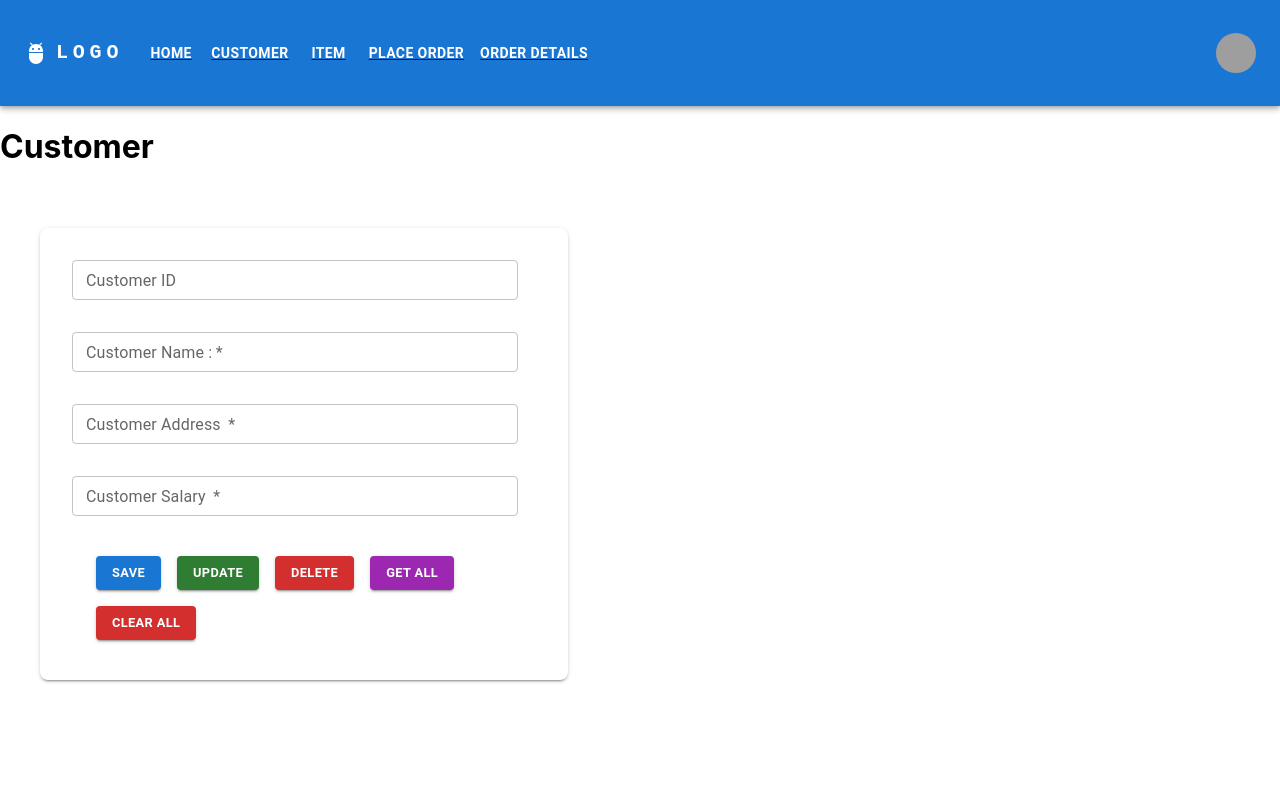
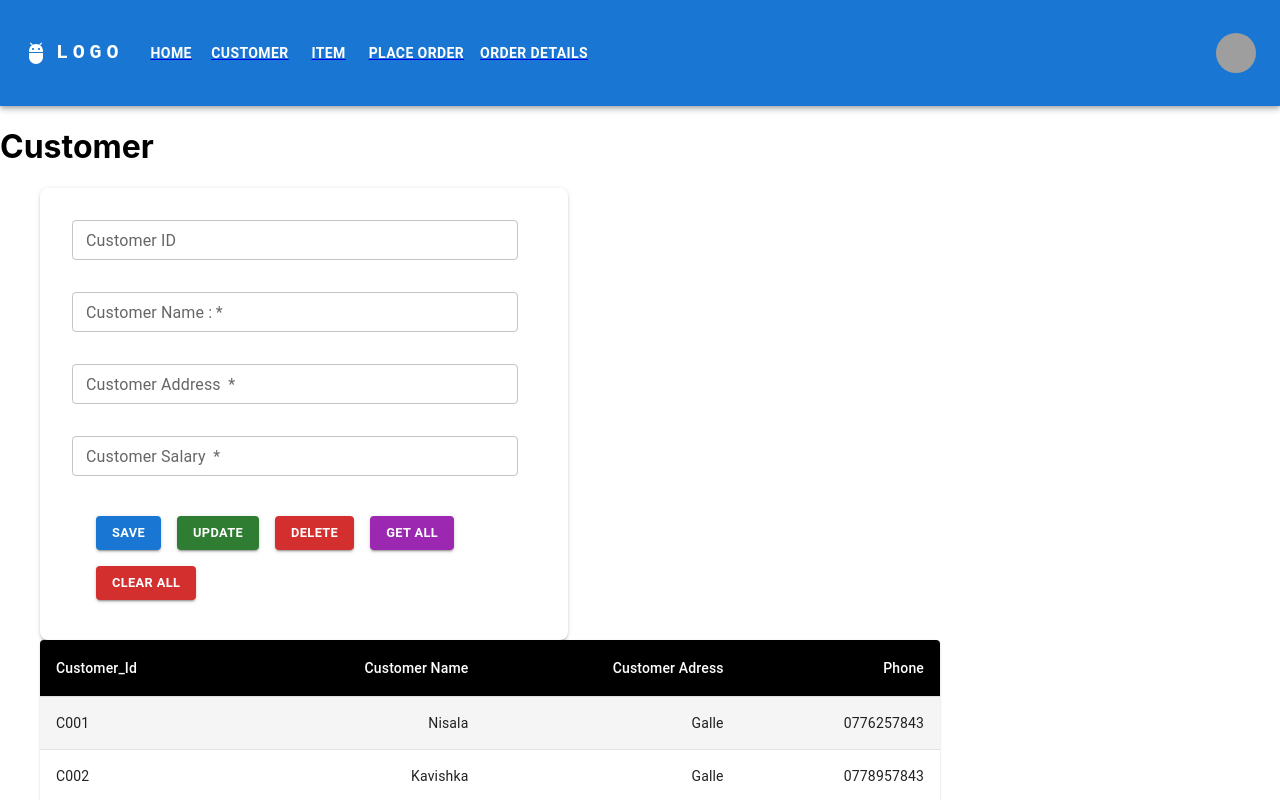
Before and after one commit to NisalaRV/React_web_pos, a React (Create React App) app: page /customer in a window 1280 px wide. Shown: the top 800 px of the page. Built offline with nearby package versions, Linux system fonts and the light colour scheme; grey boxes are pictures that could not be loaded.

Commit message:
added customer table

```diff
--- a/src/view/pages/Customer/Customer.tsx
+++ b/src/view/pages/Customer/Customer.tsx
@@ -1,17 +1,55 @@
 import React from "react";
 import {
     Box,
-    Grid,
+    Grid, Paper, styled, Table, TableBody, TableCell, tableCellClasses, TableContainer, TableHead, TableRow,
     TextField,
 } from "@mui/material";
 import Header from "../../common/Header/Header";
 import Button from "@mui/material/Button";
+
+
+const StyledTableCell = styled(TableCell)(({ theme }) => ({
+    [`&.${tableCellClasses.head}`]: {
+        backgroundColor: theme.palette.common.black,
+        color: theme.palette.common.white,
+    },
+    [`&.${tableCellClasses.body}`]: {
+        fontSize: 14,
+    },
+}));
+
+const StyledTableRow = styled(TableRow)(({ theme }) => ({
+    '&:nth-of-type(odd)': {
+        backgroundColor: theme.palette.action.hover,
+    },
+    // hide last border
+    '&:last-child td, &:last-child th': {
+        border: 0,
+    },
+}));
+
+function createData(
+    Customer_Id: String,
+    CustomerName: String,
+    CustomerAddress: String,
+    Phone: String,
+) {
+    return {Customer_Id, CustomerName, CustomerAddress, Phone };
+}
+
+const rows = [
+    createData( 'C001', 'Nisala', 'Galle', '0776257843'),
+    createData( 'C002', 'Kavishka', 'Galle','0778957843' ),
+    createData( 'C003', 'Dineth', 'Galle', '0774857843'),
+    createData( 'C004', 'Ashan', 'Galle', '0776215443'),
+    createData( 'C005', 'Thishara', 'Galle', '0776589843'),
+];
 export default function Customer() {
     return(
         <>
         < Header/>
             <h1>Customer</h1>
-            <Grid lg={5} md={5} sm={10} xs={11} py={5} ml={5}>
+            <Grid lg={5}  md={5} sm={10} xs={11} ml={5} >
                 <Box
                     sx={{
                         bgcolor: "background.paper",
@@ -156,7 +194,35 @@ export default function Customer() {
                     </Box>
                 </Box>
             </Box>
-    </Grid>
+
+                <Grid container width={900} justifyContent={"center"}>
+                    <TableContainer component={Paper}>
+                        <Table sx={{ minWidth: 700}}  aria-label="customized table">
+                            <TableHead>
+                                <TableRow>
+                                    <StyledTableCell>Customer_Id</StyledTableCell>
+                                    <StyledTableCell align="right">Customer Name</StyledTableCell>
+                                    <StyledTableCell align="right">Customer Adress</StyledTableCell>
+                                    <StyledTableCell align="right">Phone</StyledTableCell>
+                                </TableRow>
+                            </TableHead>
+                            <TableBody>
+                                {rows.map((row) => (
+                                    <StyledTableRow>
+                                        <StyledTableCell component="th" scope="row">
+                                            {row.Customer_Id}
+                                        </StyledTableCell>
+                                        <StyledTableCell align="right">{row.CustomerName}</StyledTableCell>
+                                        <StyledTableCell align="right">{row.CustomerAddress}</StyledTableCell>
+                                        <StyledTableCell align="right">{row.Phone}</StyledTableCell>
+
+                                    </StyledTableRow>
+                                ))}
+                            </TableBody>
+                        </Table>
+                    </TableContainer>
+                </Grid>
+            </Grid>
     </>
     )
 };
```
